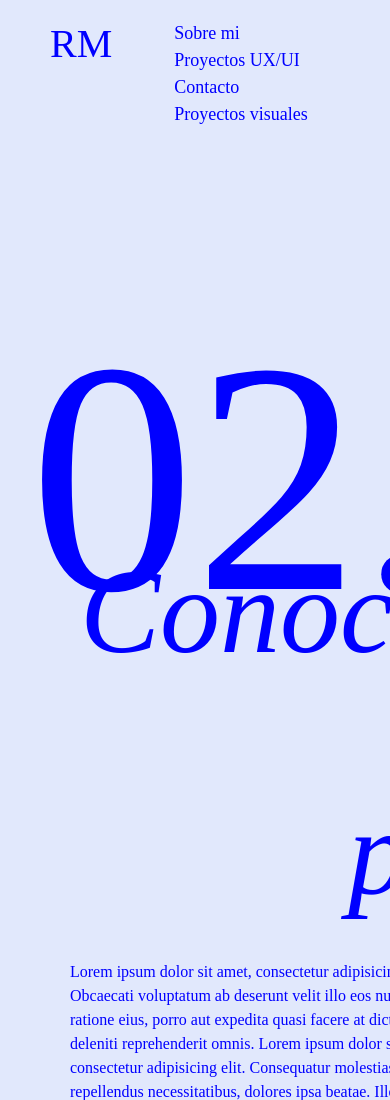
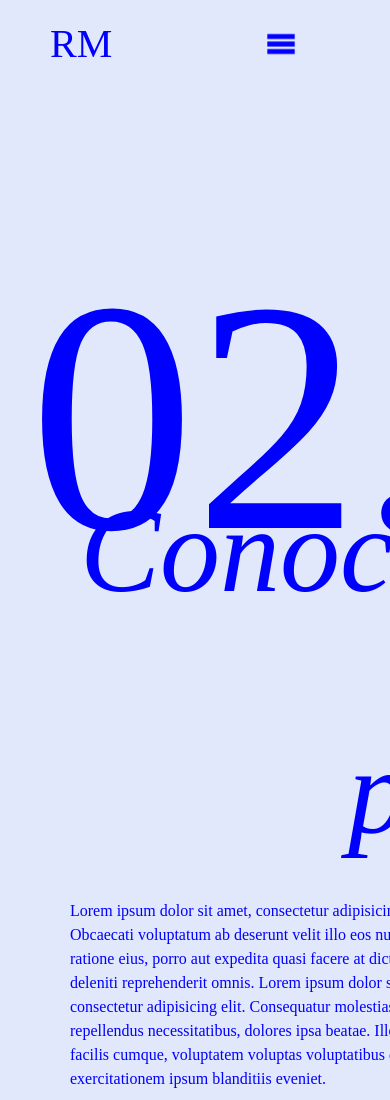
Before and after one commit to RenataMainere/CODERHOUSE-portfolio-proyecto, a plain HTML site: page pages/sobremi.html in a window 390 px wide. Shown: the top 1100 px of the page. Drawn offline with nearby package versions, Linux system fonts and the light colour scheme.

Commit message:
realice menu mobile

```diff
--- a/pages/sobremi.html
+++ b/pages/sobremi.html
@@ -11,16 +11,21 @@
 <body>
     <header class="HeaderFlex">
         <h1 class="MainTitle"><a href="../index.html">RM</a></h1>
-         <nav>
-            <div>
-               <ol>
-                 <li><a href="#">Sobre mi</a></li>
-                 <li><a href="../pages/uxui.html">Proyectos UX/UI</a></li>
-                 <li><a href="../pages/contacto.html">Contacto</a></li>
-                 <li><a href="../pages/visuales.html">Proyectos visuales</a></li>
-            </ol>
+        <nav class="navbar navbar-expand-lg navbar-light">
+            <div class="container-fluid">
+              <button class="navbar-toggler" type="button" data-bs-toggle="collapse" data-bs-target="#navbarNavAltMarkup" aria-controls="navbarNavAltMarkup" aria-expanded="false" aria-label="Toggle navigation">
+                <span class="navbar-toggler-icon navicon"></span>
+              </button>
+              <div class="collapse navbar-collapse" id="navbarNavAltMarkup">
+                <div class="navbar-nav">
+                  <a class="navbar" aria-current="page" href="#">Sobre mi</a>
+                  <a class="navbar" href="./uxui.html">UX/UI</a>
+                  <a class="navbar" href="./visuales.html">Visuales</a>
+                  <a class="navbar" href="./contacto.html" tabindex="-1" aria-disabled="true">Contacto</a>
+                </div>
+              </div>
             </div>
-        </nav>
+          </nav>
     </header>
 <main>
     <section>
--- a/styles/style.css
+++ b/styles/style.css
@@ -570,6 +570,20 @@ header ol li a:hover {
     color: deeppink;
 }
 
+.navbar {
+    color: blue;
+    text-decoration: none;
+    font-family: Minecraft;
+    font-size: 30px;
+    transition: all ease 0.3s;
+    padding: 20px;
+    padding-top: 5px;
+}
+
+.navbar a:hover {
+    color: deeppink;
+}
+
 /* about me2 */
 
 .AboutMe {
@@ -908,9 +922,26 @@ header ol li a:hover {
 
 /* media query */
 
-@media (min-width: 600px) {
-.nav ol li {
-    display: grid;
-    grid-column: 2;
+@media (mzx-width: 768px) {
+    .nav {
+       flex-direction: column;
 }
 }
+
+.navicon {
+    background-image: url(../assets/images/open-menu.png);
+}
+
+.navbar-toggler {
+    border: none;
+    border-radius: none;
+    border-color: none;
+}
+
+.navbar>.container-fluid {
+    justify-content: flex-end;
+}
+
+.navbar-nav {
+    align-items: flex-end;
+}
```
Also changed, not shown: pages/contacto.html (+1 -4 lines), assets/images/open-menu.png (added).
